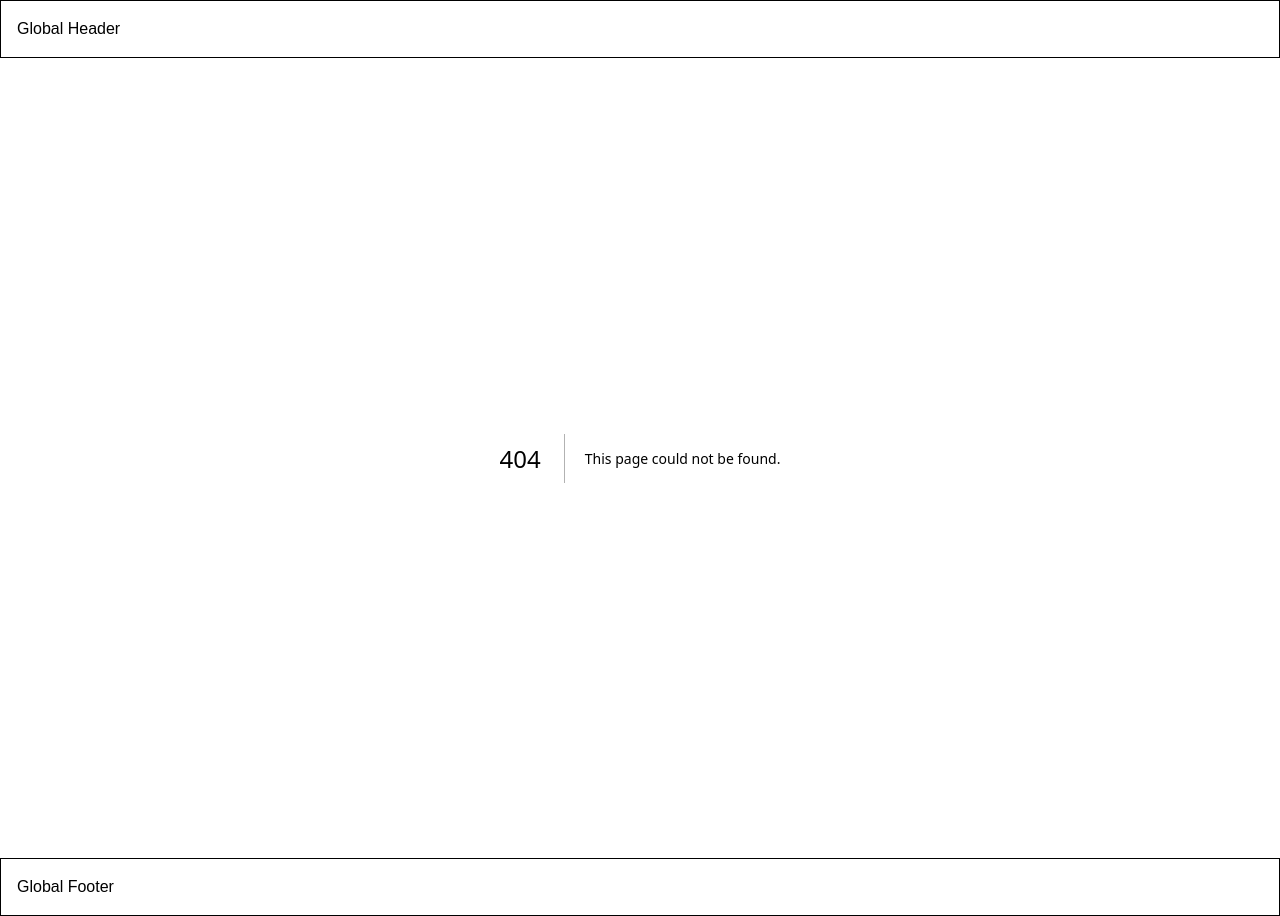
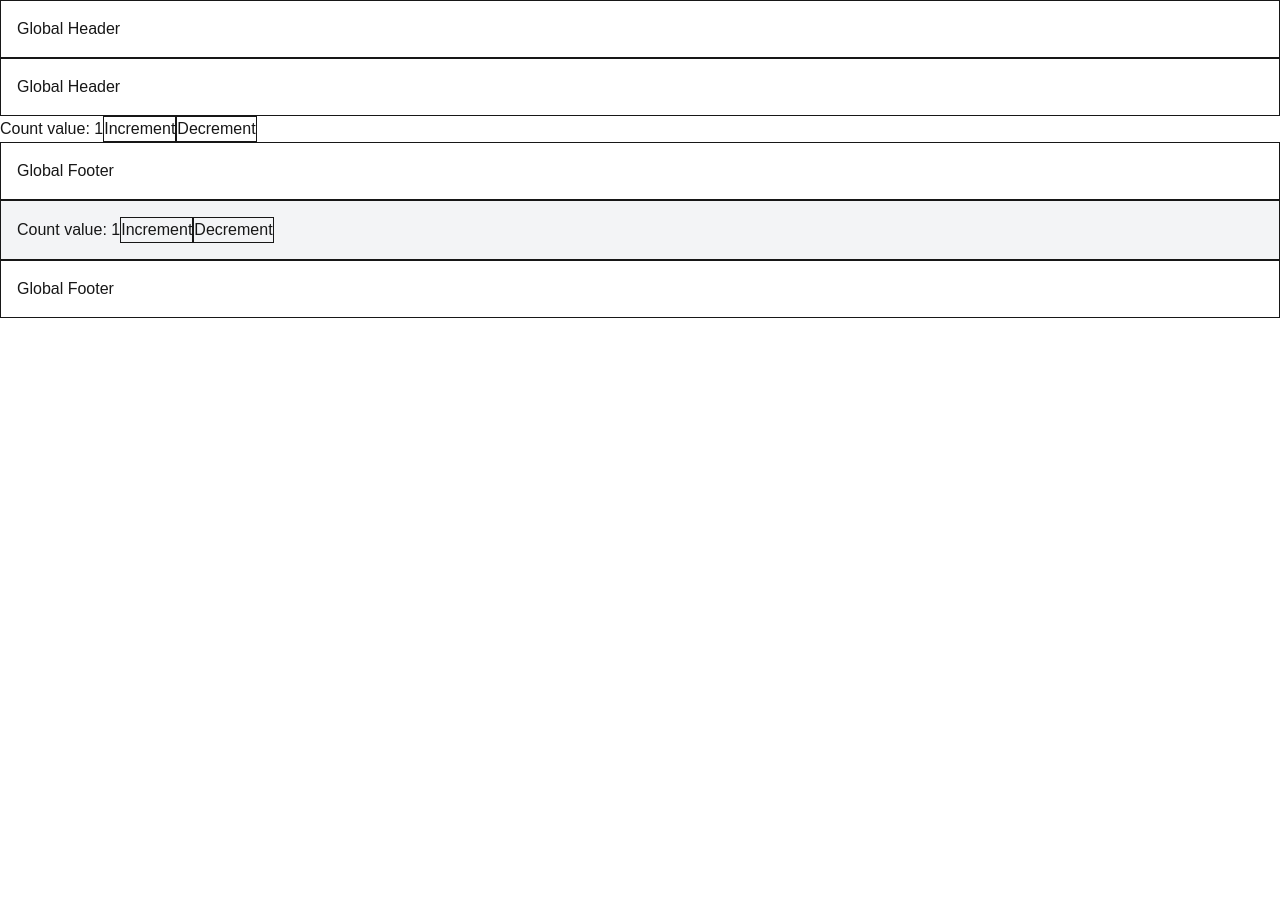
Before and after one commit to prataprai7/tsx, a Next.js app: page /example/state in a window 1280 px wide. Before the commit this address had no page. After the commit the page ends 800 px from the top, so only its background shows below. Built offline with nearby package versions, Linux system fonts and the light colour scheme.

Commit message:
feat: add state management folder

```diff
--- /dev/null
+++ b/app/example/state/page.tsx
@@ -0,0 +1,45 @@
+"use client"; //important (if state is used)
+import { useState, useEffect } from "react"; //state is always client side
+export default function Page() {
+    const [count, setCount] = useState(1);
+    //count-> variable, setCount->setter, (1) -> default value
+    const handleDecrement = () => {
+        setCount(count - 1);
+    }
+
+    useEffect(
+        ()=> {
+            alert("Page started")
+        }, //function
+        []//dependencies (if empty, runs once when page loads)
+    )
+    useEffect(
+        ()=>{
+            alert ("Count value changed: " + count)
+        },
+        [count] //runs when count changes
+    )
+    //create a new state count2, setcount2
+    //make 3 button to change count2 value (increment, decrement, reset)
+
+    //incerement to alert when count2 changes
+    //if count> 10 alert "Count is greater than 10"
+    // if count<0 alert "Count is less than 0"
+    return (
+        <div>
+            <div>
+                Count value: {count}
+                <button
+                    className="border"
+                    onClick={()=> setCount(count + 1)}>
+                    Increment
+                </button>
+                <button
+                    className="border"
+                    onClick={handleDecrement}>
+                    Decrement
+                </button>
+            </div>
+        </div>
+    );
+}
--- /dev/null
+++ b/app/example/state/task.tsx
@@ -0,0 +1,47 @@
+import React, { useState, useEffect } from "react";
+
+function Counter() {
+  // Existing state
+  const [count, setCount] = useState(0);
+
+  // New state: count2
+  const [count2, setCount2] = useState(0);
+
+  // Alert whenever count2 changes
+  useEffect(() => {
+    alert(`count2 changed to ${count2}`);
+  }, [count2]);
+
+  // Alert if count is greater than 10 or less than 0
+  useEffect(() => {
+    if (count > 10) {
+      alert("Count is greater than 10");
+    }
+
+    if (count < 0) {
+      alert("Count is less than 0");
+    }
+  }, [count]);
+
+  return (
+    <div>
+      <h1>Count: {count}</h1>
+
+      {/* Example buttons for count */}
+      <button onClick={() => setCount(count + 1)}>Increase Count</button>
+      <button onClick={() => setCount(count - 1)}>Decrease Count</button>
+      <button onClick={() => setCount(0)}>Reset Count</button>
+
+      <hr />
+
+      <h1>Count2: {count2}</h1>
+
+      {/* Buttons for count2 */}
+      <button onClick={() => setCount2(count2 + 1)}>Increment</button>
+      <button onClick={() => setCount2(count2 - 1)}>Decrement</button>
+      <button onClick={() => setCount2(0)}>Reset</button>
+    </div>
+  );
+}
+
+export default Counter;
```
